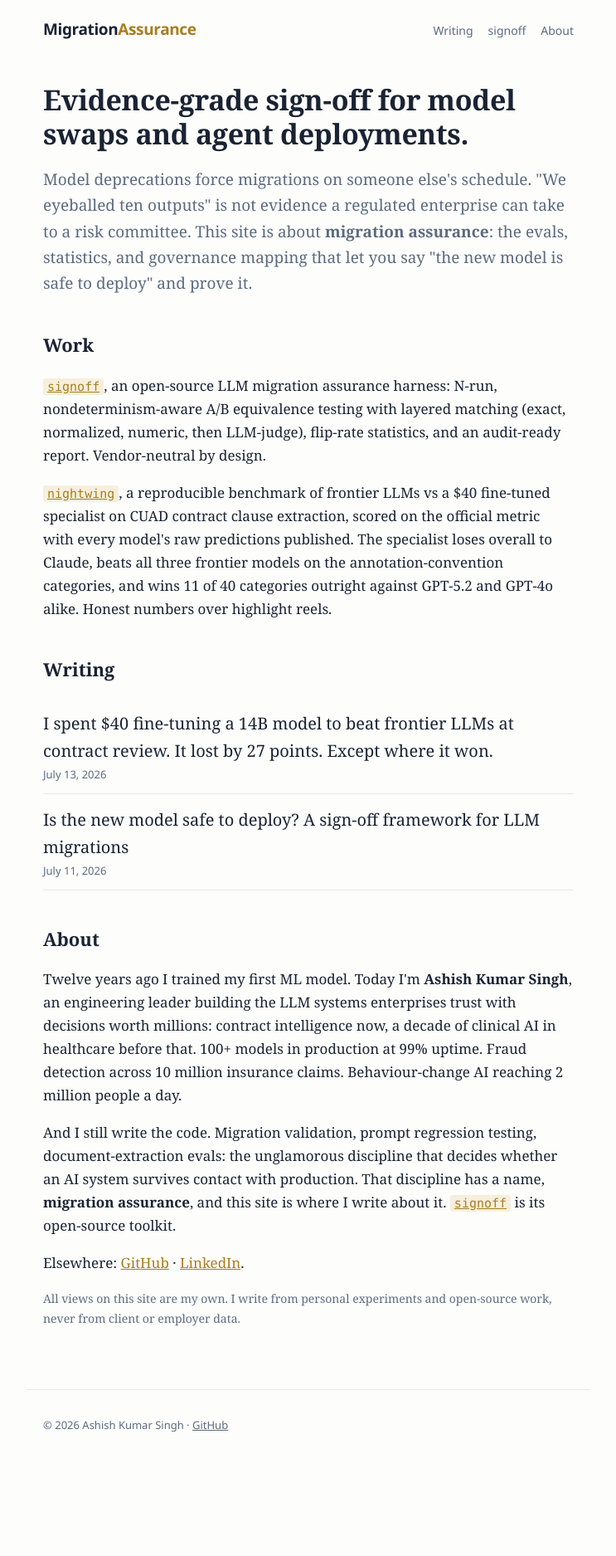
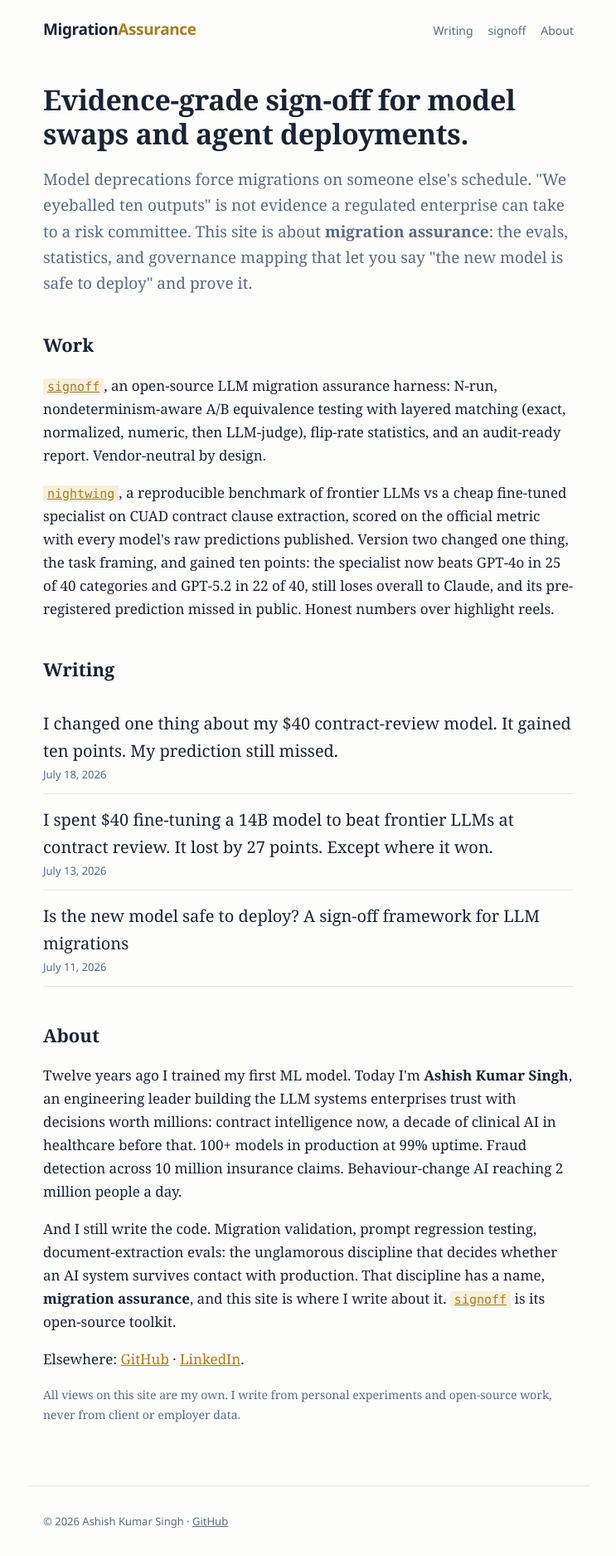
Before and after one commit to ashish24142/migrationassurance.com, a Jekyll site: the page built from index.html, in a window 1280 px wide. Shown: the whole page at 83% size, without its empty margins (268-1011 px from the left). Built offline with Jekyll 4.4.1, drawn with Linux system fonts in a browser that asks for light colours; before the commit the page ends 1759 px from its top, so only the background shows below that; part of the change alters nothing that is shown.

Commit message:
nightwing v2 essay: one change, ten points, prediction missed

```diff
--- a/_posts/2026-07-13-forty-dollar-specialist-vs-frontier.md
+++ b/_posts/2026-07-13-forty-dollar-specialist-vs-frontier.md
@@ -145,4 +145,8 @@ prediction, written down before spending: it clears 0.50. The repo, the run
 journal with every failure along the way, and all predictions are public at
 [github.com/ashish24142/nightwing](https://github.com/ashish24142/nightwing).
 
+*Update, July 18: version two ran. The prediction missed, and the framing
+change still gained ten points. The full result is in
+[the sequel]({% post_url 2026-07-18-one-change-ten-points %}).*
+
 *Views my own. Not legal advice, and the model isn't a lawyer either.*
--- /dev/null
+++ b/_posts/2026-07-18-one-change-ten-points.md
@@ -0,0 +1,113 @@
+---
+layout: post
+title: "I changed one thing about my $40 contract-review model. It gained ten points. My prediction still missed."
+description: "The sequel to the nightwing experiment: swapping generative fine-tuning for an extractive span head moved CUAD AUPR from 0.291 to 0.389 at the same size, data and budget. The model now beats GPT-4o in 25 of 40 categories. The pre-registered 0.50 prediction missed, and the scaling curve from 0.5B to 14B is nearly flat. Every number is public and re-scorable."
+---
+
+Last week I published [an experiment]({% post_url 2026-07-13-forty-dollar-specialist-vs-frontier %})
+where a $40 fine-tuned 14B model lost to frontier LLMs at contract clause
+extraction by 27 points, and I ended it with a bet, written down before spending
+another dollar: reframe the task from generation to extraction, and the same
+model clears 0.50 on the official CUAD metric.
+
+The experiment ran. Here is the honest scoreboard first, because that is the
+deal with pre-registered predictions: you publish the result you got, not the
+one you wanted.
+
+| Model | CUAD AUPR (full test split) |
+|---|---:|
+| Claude Opus 4.8 | 0.561 |
+| Claude Opus 4.6 | 0.498 |
+| GPT-5.2 | 0.423 |
+| GPT-4o | 0.421 |
+| nightwing v2 (extractive) | **0.389** |
+| nightwing v1 (generative) | 0.291 |
+
+0.389 is not 0.50. The prediction missed and I will get to why. But look at the
+two nightwing rows. Same base model. Same training data. Same one-epoch budget,
+about thirty dollars of GPU time. The only difference is what I asked the model
+to do with the contract.
+
+## The one change
+
+Version one treated contract review the way everyone treats LLMs: as text
+generation. Show the model a contract chunk and a question, train it to write
+out the answer clause. Version two treats it as what the benchmark actually is:
+span extraction. The model does not retype the clause. It points at where the
+clause starts and where it ends.
+
+That is the entire change. Pointing instead of retyping. Ten points.
+
+Generation was paying a double tax. The model had to reproduce long legal spans
+verbatim, where one paraphrased word breaks the span-overlap scoring, and it had
+to do that from a decoder trained to be fluent rather than faithful. Extraction
+removes both failure modes at once: the span it selects is by construction
+verbatim, and the scoring threshold stops punishing honest reformulation.
+
+## Where the ten points landed
+
+The headline gap to Claude is still real. What moved is everything underneath
+it. Against the GPT frontier models, the specialist now wins a majority of
+categories: **25 of 40 against GPT-4o, 22 of 40 against GPT-5.2**. In version
+one it won 11. It beats all four frontier models simultaneously in six
+categories now, up from two, and the margins got silly: Agreement Date 0.829
+against a best frontier score of 0.168.
+
+The part I did not expect: the reasoning-heavy categories recovered too. In
+version one I concluded that cheap specialists learn annotation conventions
+while real semantics stay with the giants, and the collapse categories backed
+that up. Version two took Covenant Not To Sue from 0.107 to 0.539, Joint IP
+Ownership from 0.184 to 0.500, Anti-Assignment from 0.224 to 0.497. Those are
+not date-format conventions. The generative framing was not just taxing the
+easy categories; it was hiding capability the model already had.
+
+## The other experiment hiding inside this one
+
+Because the pipeline was cheap, I trained the identical recipe at four sizes.
+Dev scores: 0.5B gets 0.284, 1.5B gets 0.289, 7B gets 0.300, 14B gets 0.303.
+
+Twenty-eight times more parameters, two points. The half-billion-parameter
+model, which trains overnight on a consumer laptop, already matches what my
+14B generative version needed an A100 to reach. If you read the first essay,
+this should rhyme: GPT-4o and GPT-5.2, a full frontier generation apart, tied
+on this task to within two thousandths of a point. Same lesson from the other
+side of the fence. On convention-bound extraction work, scale is almost
+decorative. Framing is load-bearing.
+
+## Why the prediction missed
+
+The 0.50 target was not pulled from air. A 0.9B extractive model from the
+original CUAD paper scores about 0.47 published. My 14B extractive scored 0.389.
+The difference is that the published number comes from the full training recipe:
+multiple epochs, every negative example, tuned hyperparameters. Mine was
+deliberately lean, one epoch, negatives subsampled two-to-one, first-guess
+learning rate, zero tuning, because the question this round was about framing,
+not recipe, and I kept every other variable at its cheapest setting.
+
+That is a real miss against a target I set knowing the reference point, so it
+counts as a miss. But it localizes the remaining gap precisely: not
+architecture, not scale, recipe. Version three changes only that, and the
+prediction carries forward with better information behind it.
+
+## What this means if you buy LLM systems
+
+The cheapest lever in this entire series was not a bigger model, more data, or
+more GPU hours. It was asking the model for the right kind of output. Before
+you benchmark vendors against each other, benchmark the task framing against
+itself: the same model, asked two different ways, just produced a ten-point
+swing that dwarfs the gap between two frontier generations.
+
+And a note on predictions. Writing 0.50 down in public before spending made
+this essay harder to write and easier to trust. My model lost to my own
+forecast, in print, and the experiment is still the most useful thing this
+project has produced. Vendor decks do not work this way. That is worth
+remembering when you read them.
+
+Everything is public and re-scorable at
+[github.com/ashish24142/nightwing](https://github.com/ashish24142/nightwing):
+raw predictions for every model at every size, the full run journal including
+the four dependency failures and the two silent bugs that free local testing
+caught before they could burn the cloud budget, and the exact runbook that
+produced the numbers.
+
+*Views my own. Not legal advice, and the model still isn't a lawyer.*
--- a/index.html
+++ b/index.html
@@ -14,11 +14,11 @@ assurance harness: N-run, nondeterminism-aware A/B equivalence testing with laye
 Vendor-neutral by design.</p>
 
 <p><a href="https://github.com/ashish24142/nightwing"><code>nightwing</code></a>, a reproducible
-benchmark of frontier LLMs vs a $40 fine-tuned specialist on CUAD contract clause extraction,
-scored on the official metric with every model's raw predictions published. The specialist loses
-overall to Claude, beats all three frontier models on the annotation-convention categories,
-and wins 11 of 40 categories outright against GPT-5.2 and GPT-4o alike. Honest numbers over highlight
-reels.</p>
+benchmark of frontier LLMs vs a cheap fine-tuned specialist on CUAD contract clause extraction,
+scored on the official metric with every model's raw predictions published. Version two changed
+one thing, the task framing, and gained ten points: the specialist now beats GPT-4o in 25 of 40
+categories and GPT-5.2 in 22 of 40, still loses overall to Claude, and its pre-registered
+prediction missed in public. Honest numbers over highlight reels.</p>
 
 <h2 id="writing">Writing</h2>
 {% if site.posts.size > 0 %}
```
